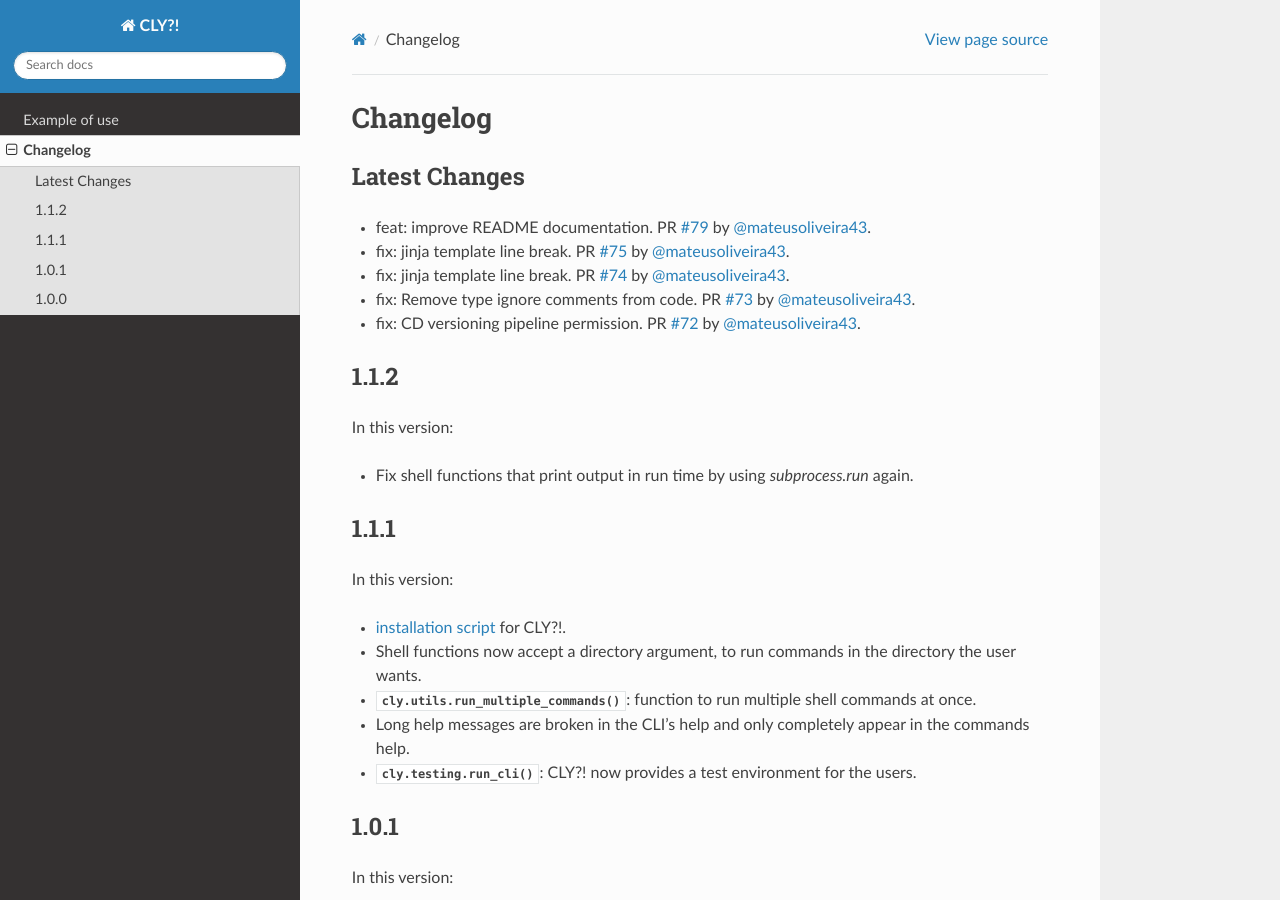
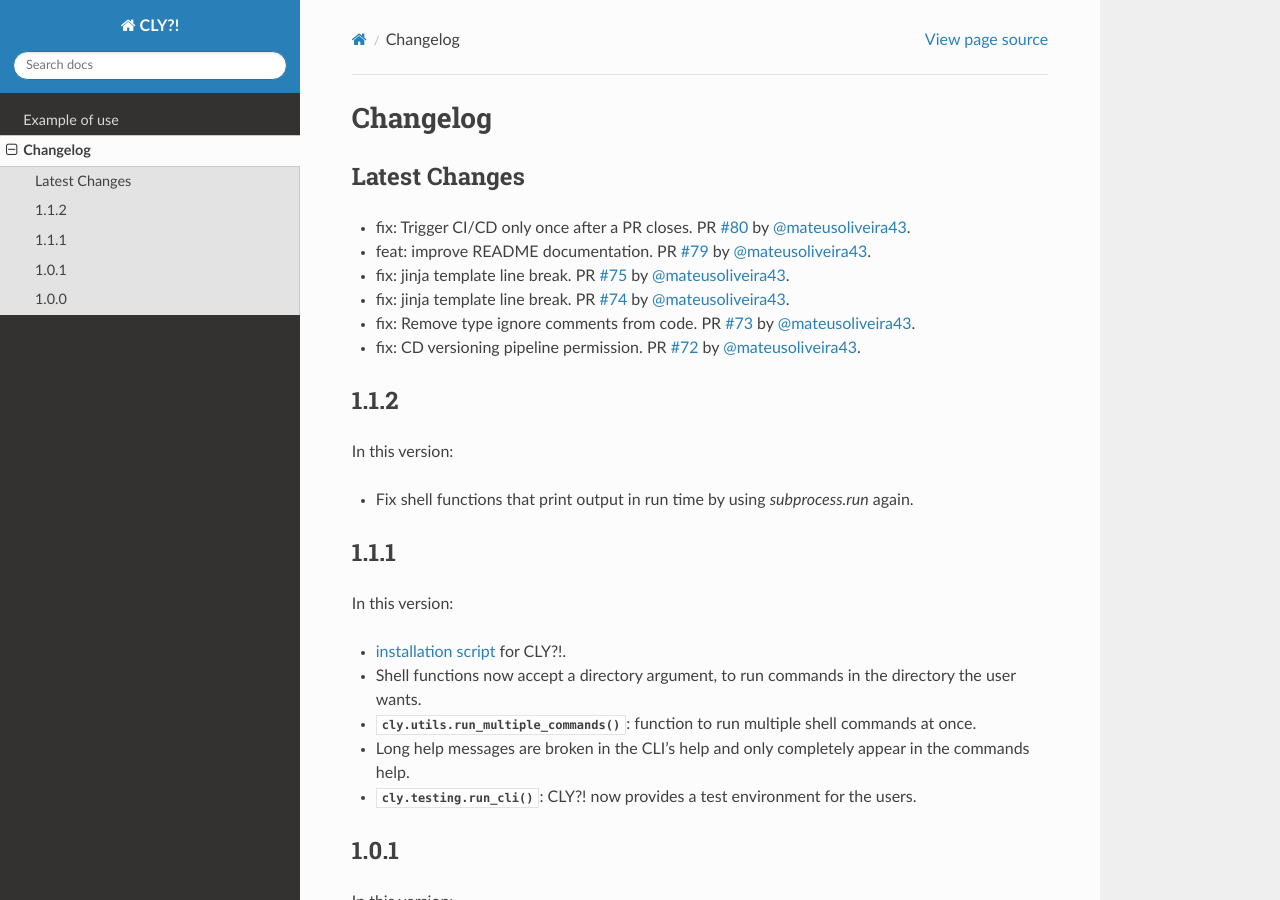
Before and after one commit to mateusoliveira43/cly, a Sphinx documentation site: the page built from docs/changelog.rst, in a window 1280 px wide and 900 px high. Built offline with Sphinx 7.4.7 and the Read the Docs theme 2.0.0, drawn with Linux system fonts in a browser that asks for light colours; pages that are not in the unit, such as notebooks, are missing from menus.

Commit message:
📝 Update release notes

```diff
--- a/docs/changelog.rst
+++ b/docs/changelog.rst
@@ -4,6 +4,7 @@ Changelog
 Latest Changes
 --------------
 
+- fix: Trigger CI/CD only once after a PR closes. PR `#80 <https://github.com/mateusoliveira43/cly/pull/80>`_ by `@mateusoliveira43 <https://github.com/mateusoliveira43>`_.
 - feat: improve README documentation. PR `#79 <https://github.com/mateusoliveira43/cly/pull/79>`_ by `@mateusoliveira43 <https://github.com/mateusoliveira43>`_.
 - fix: jinja template line break. PR `#75 <https://github.com/mateusoliveira43/cly/pull/75>`_ by `@mateusoliveira43 <https://github.com/mateusoliveira43>`_.
 - fix: jinja template line break. PR `#74 <https://github.com/mateusoliveira43/cly/pull/74>`_ by `@mateusoliveira43 <https://github.com/mateusoliveira43>`_.
```
